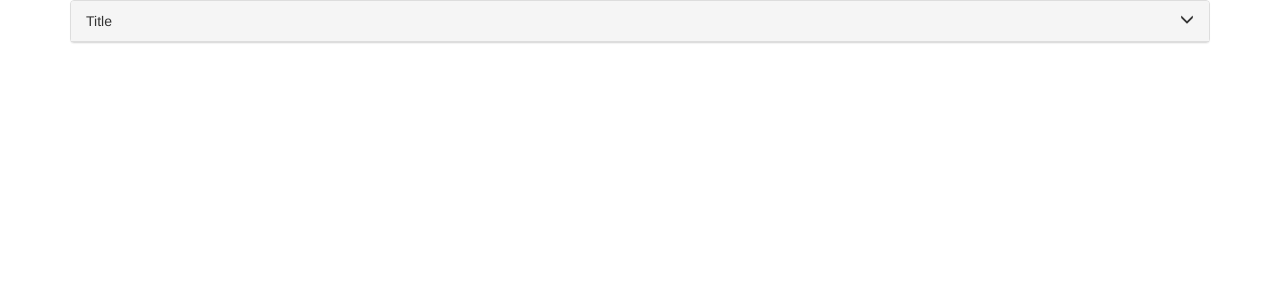
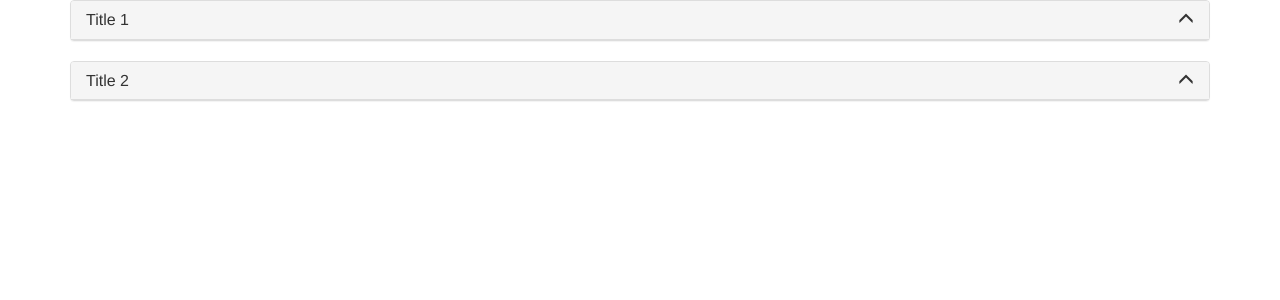
Before and after one commit to ami-friedman/AngularCourse, an Angular app in the folder hello-world/: page / in a window 1280 px wide. Shown: the top 300 px of the page. Built offline with nearby package versions, Linux system fonts and the light colour scheme.

Commit message:
Zippy Solution 2

```diff
--- a/hello-world/src/app/app.component.html
+++ b/hello-world/src/app/app.component.html
@@ -1,2 +1,6 @@
-<zippy>
+<zippy title='Title 1'>
+  Body 1
 </zippy>
+<zippy title='Title 2'>
+    Body 2
+</zippy>
--- a/hello-world/src/app/zippy/zippy.component.html
+++ b/hello-world/src/app/zippy/zippy.component.html
@@ -1,18 +1,13 @@
 <div class="container">
     <div class="panel panel-default">
-        <div *ngIf='clicked; then withTitle else noTitle'></div>
-        <ng-template #withTitle>
             <div class="panel-heading" (click)='onClick()'>
-                <h3 class="panel-title">{{ panel.title }}<span class="glyphicon glyphicon-menu-up pull-right"></span></h3>
+                <h3 class="panel-title">{{ title }}<span class="glyphicon pull-right" [ngClass]='{
+                  "glyphicon-menu-down": droppedDown,
+                  "glyphicon-menu-up": !droppedDown
+                }'></span></h3>
               </div>
-              <div class="panel-body">
-                {{ panel.body }}
+              <div class="panel-body" [hidden]='!droppedDown'>
+                <ng-content></ng-content>
               </div>
-        </ng-template>
-        <ng-template #noTitle>
-            <div class="panel-heading" (click)='onClick()'>
-                {{ panel.title }}<span class="glyphicon glyphicon-menu-down pull-right"></span>
-             </div>
-        </ng-template>
       </div>
 </div>
--- a/hello-world/src/app/zippy/zippy.component.ts
+++ b/hello-world/src/app/zippy/zippy.component.ts
@@ -1,4 +1,5 @@
-import { Component, OnInit } from '@angular/core';
+import { Component, Input } from '@angular/core';
+import { Title } from '@angular/platform-browser';
 
 @Component({
   selector: 'zippy',
@@ -6,17 +7,12 @@ import { Component, OnInit } from '@angular/core';
   styleUrls: ['./zippy.component.css']
 })
 export class ZippyComponent {
-  panel = {
-    title: 'Title',
-    body: 'Body',
-  };
+  @Input('title') title;
 
-  clicked = false;
-
-  constructor() { }
+  droppedDown = false;
 
   onClick() {
-    this.clicked = !this.clicked;
+    this.droppedDown = !this.droppedDown;
   }
 
 
```
